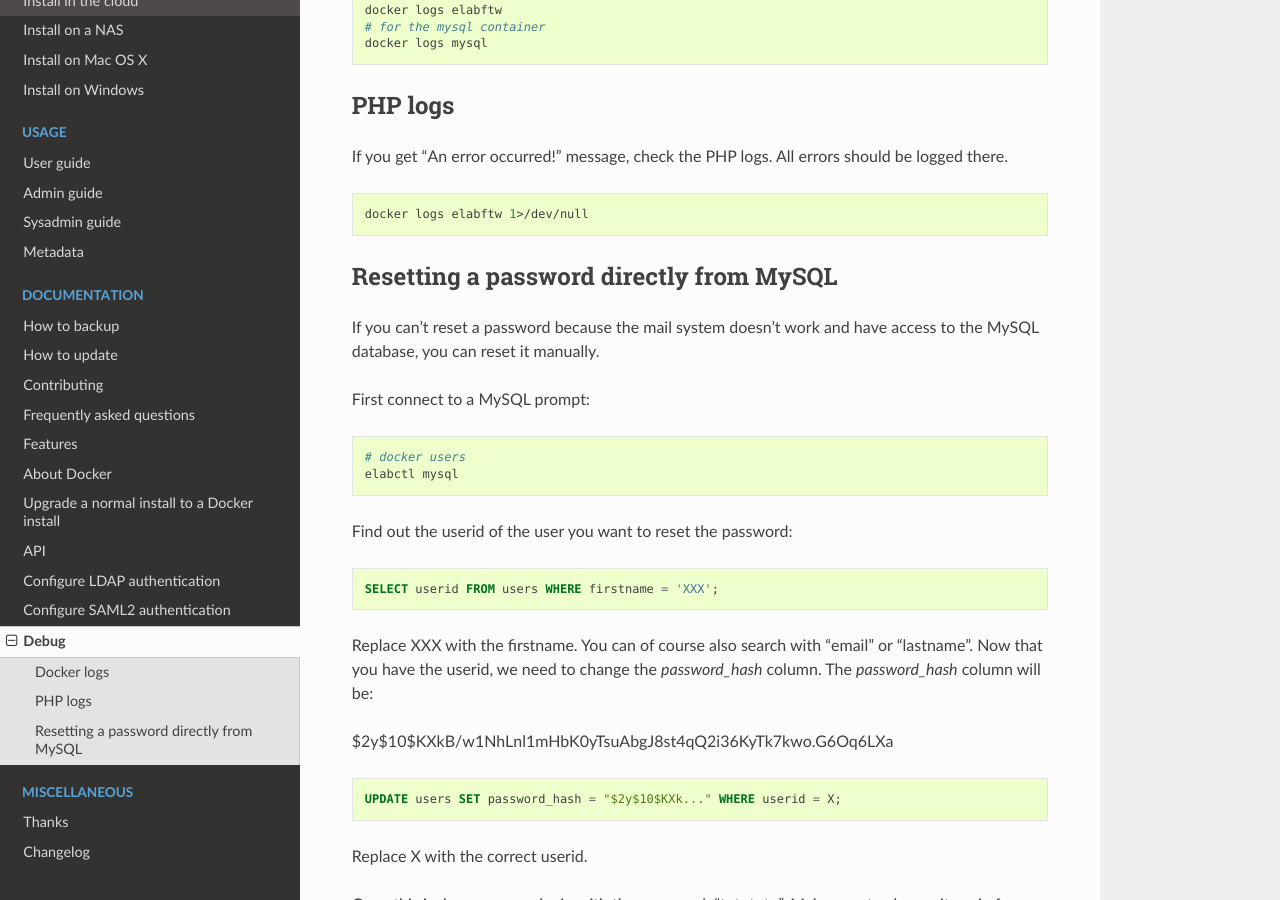
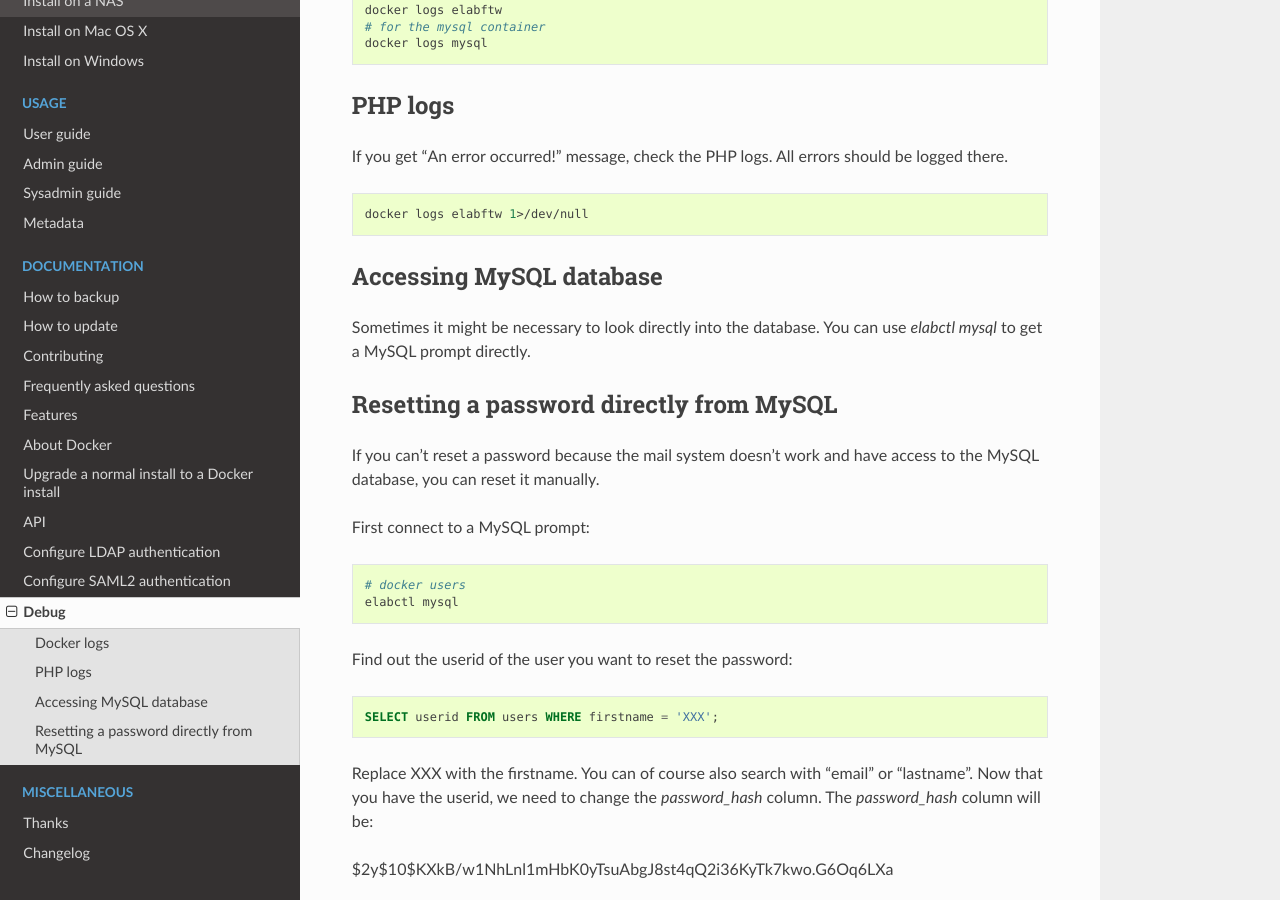
Before and after one commit to elabftw/elabdoc, a Sphinx documentation site: the page built from doc/debug.rst, in a window 1280 px wide and 900 px high, scrolled down 455 px. Built offline with Sphinx 7.4.7 and the Read the Docs theme 2.0.0, drawn with Linux system fonts in a browser that asks for light colours.

Commit message:
add note about docker-compose version and elabctl mysql

```diff
--- a/doc/debug.rst
+++ b/doc/debug.rst
@@ -30,6 +30,11 @@
 
    docker logs elabftw 1>/dev/null
 
+Accessing MySQL database
+------------------------
+
+Sometimes it might be necessary to look directly into the database. You can use `elabctl mysql` to get a MySQL prompt directly.
+
 Resetting a password directly from MySQL
 ----------------------------------------
 
--- a/doc/install.rst
+++ b/doc/install.rst
@@ -47,6 +47,8 @@
 You can have your normal user in the `docker` group to execute docker commands without sudo (see `documentation <https://docs.docker.com/engine/install/linux-postinstall/>`_).
 
 If you are running Ubuntu 20.04 with Docker installed as a snap. Uninstall that and install it without snap. See `this issue <https://github.com/elabftw/elabftw/issues/1917>`_.
+
+Install `docker-compose` preferentially with the `curl`/standalone method to get the latest version, as the repository versions might be outdated and will cause issues. See `install docker-compose <https://docs.docker.com/compose/install/other/>`_.
 
 Configure eLabFTW
 -----------------
```
